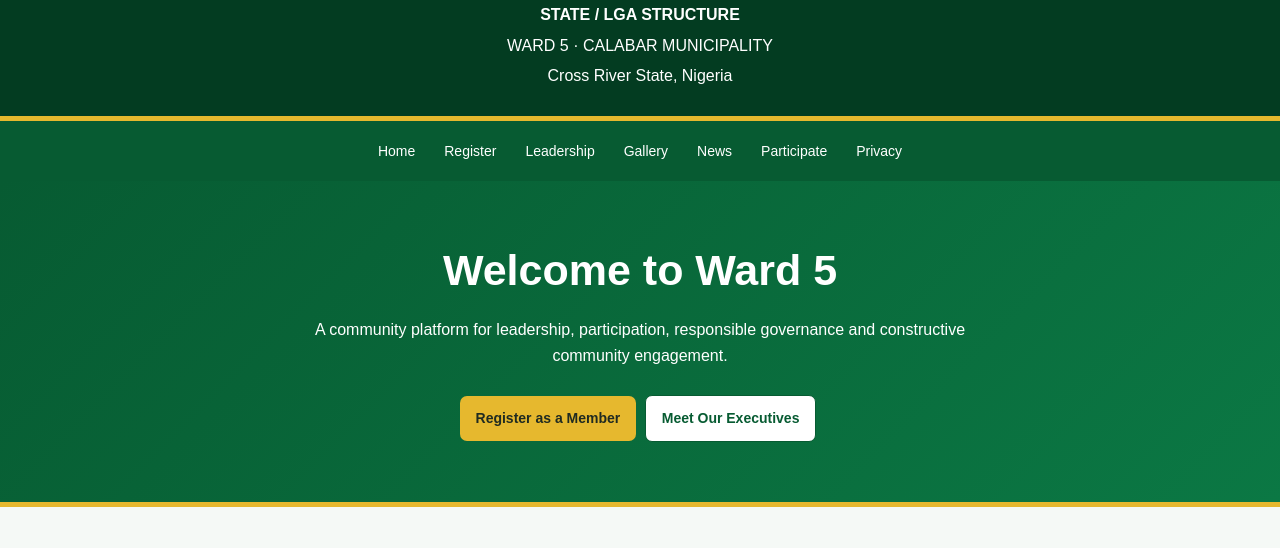
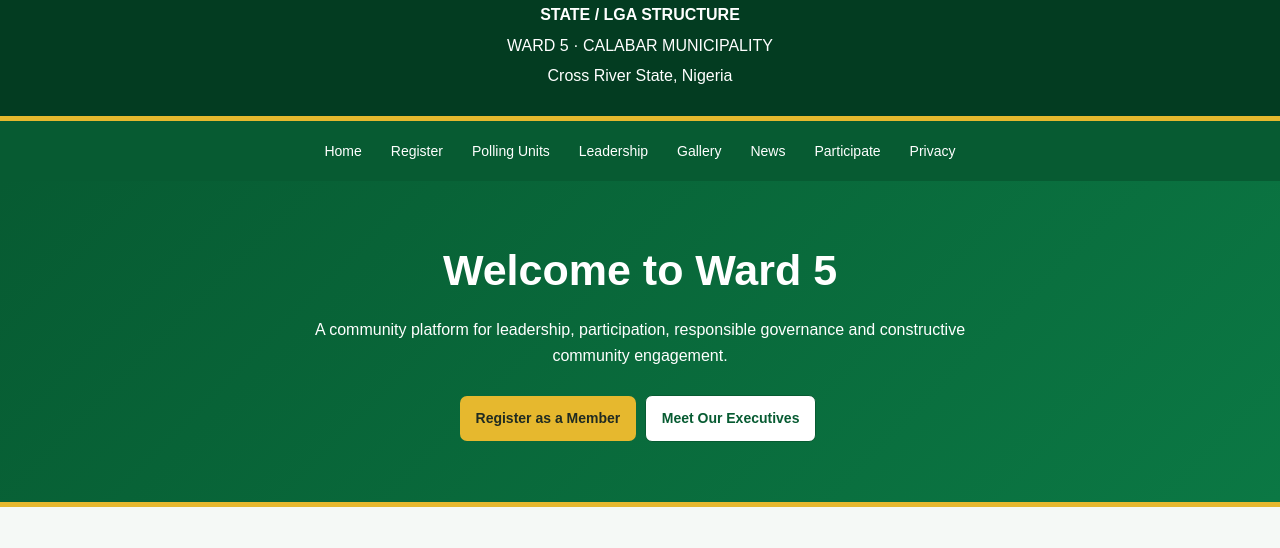
Before and after one commit to Etimoo7/WARD5-good-governance, a plain HTML site: page index.html in a window 1280 px wide. Shown: the part 252-800 px from the top of the page. Drawn offline with Linux system fonts and the light colour scheme.

Commit message:
Update index.html

```diff
--- a/index.html
+++ b/index.html
@@ -298,6 +298,7 @@ footer .small {
 <nav aria-label="Main navigation">
   <a href="#home">Home</a>
   <a href="#register">Register</a>
+  <a href="#polling-units">Polling Units</a>
   <a href="#leadership">Leadership</a>
   <a href="#gallery">Gallery</a>
   <a href="#news">News</a>
```
